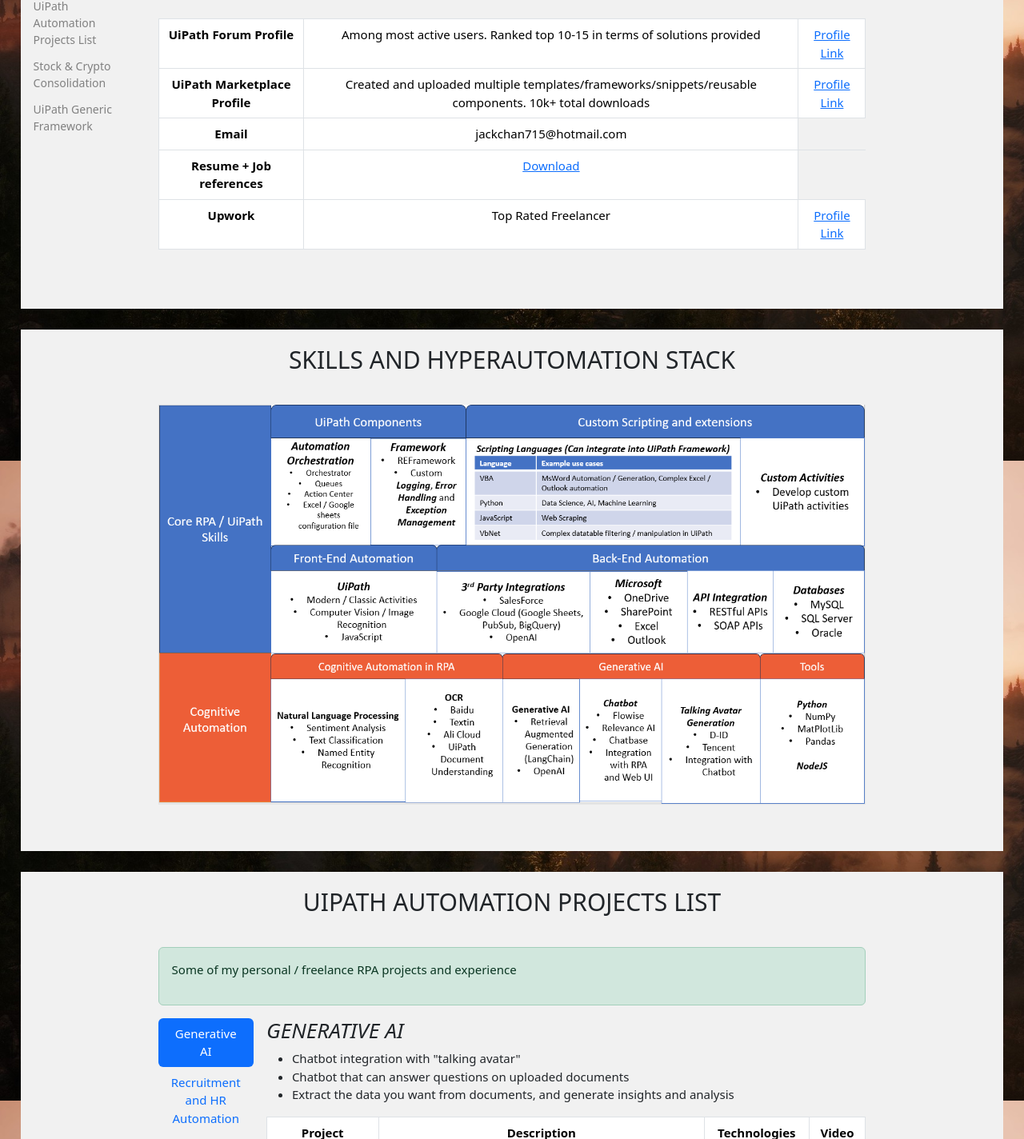
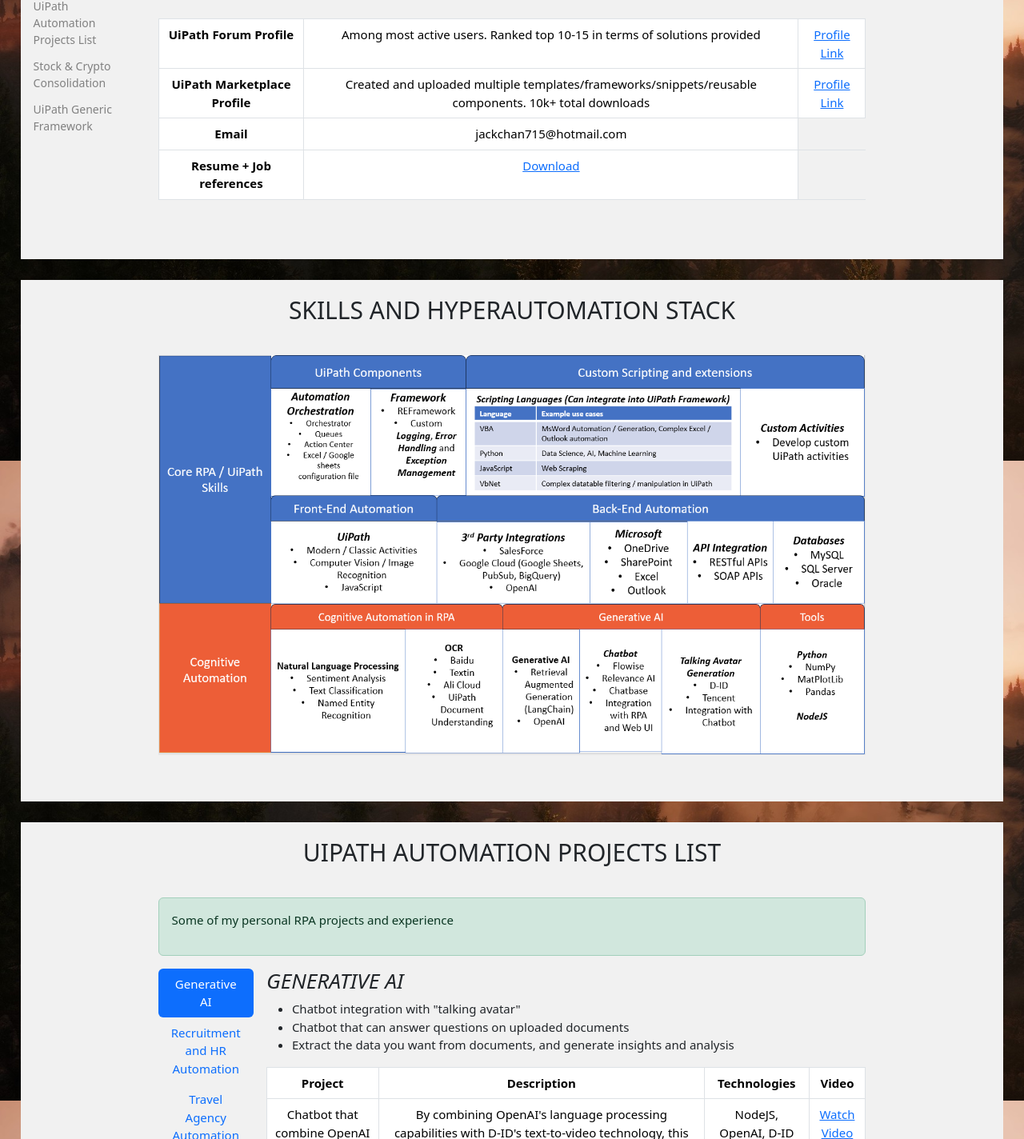
Before and after one commit to 113256/projects, a plain HTML site: page rpa.html in a window 1280 px wide. Shown: the part 224-1648 px from the top of the page at 80% size. Drawn offline with Linux system fonts and the light colour scheme.

Commit message:
jobscrapebb

```diff
--- a/rpa.html
+++ b/rpa.html
@@ -117,11 +117,11 @@ video {
 						      <th scope="row">Resume + Job references</th>
 						      <td><a href = "jack chan 2023 with reference english.pdf" download>Download</a></td>
 						    </tr>
-							<tr>
+							<!--<tr>
 						      <th scope="row">Upwork</th>
 							  <td>Top Rated Freelancer</td>
 						      <td><a href = "https://www.upwork.com/freelancers/jackc14?s=1110580764771602432">Profile Link</a></td>
-						    </tr>
+						    </tr>-->
 
 						  </tbody>
 					</table>
@@ -153,7 +153,7 @@ video {
 							<h2 class = "center">UiPath Automation Projects List</h2>
 						</div>
 						<div class="section">
-							<div class = "alert alert-success"><p>Some of my personal / freelance RPA projects and experience</p></div>
+							<div class = "alert alert-success"><p>Some of my personal RPA projects and experience</p></div>
 
 							<div class = "row">
 
```
